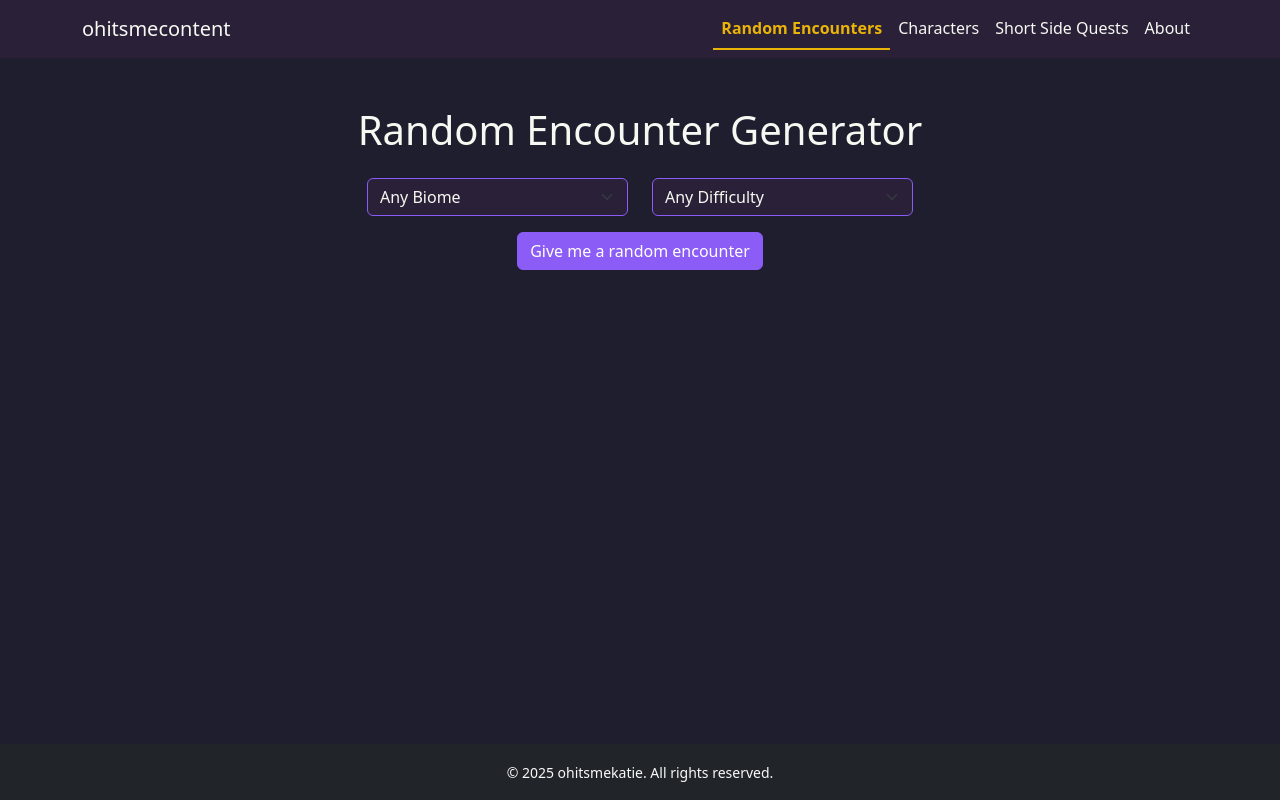
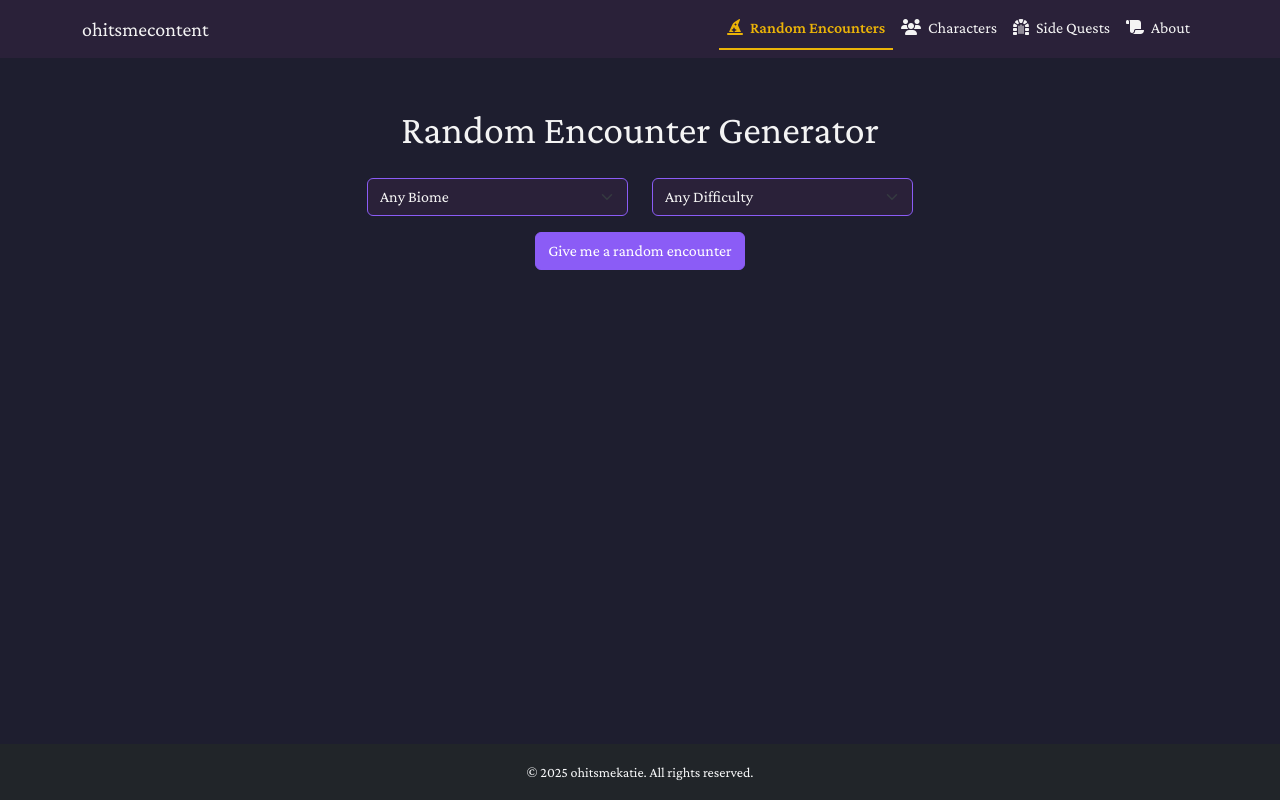
Before and after one commit to ohitsmekatie/ohitsmetables, a Flask app: page /random-encounters in a window 1280 px wide. Run offline with Flask 3, Linux system fonts and the light colour scheme.

Commit message:
update styles

```diff
--- a/app/templates/base.html
+++ b/app/templates/base.html
@@ -5,7 +5,9 @@
     <title>ohitsmekatie</title>
     <meta name="viewport" content="width=device-width, initial-scale=1">
     <link href="https://cdn.jsdelivr.net/npm/bootstrap@5.3.0/dist/css/bootstrap.min.css" rel="stylesheet">
-    <link rel="stylesheet" href="static/styles.css">
+    <link href="https://cdnjs.cloudflare.com/ajax/libs/font-awesome/6.5.0/css/all.min.css" rel="stylesheet">
+    <link href="https://fonts.googleapis.com/css2?family=Crimson+Pro:wght@400;600&display=swap" rel="stylesheet">
+    <link rel="stylesheet" href="/static/theme.css">
   </head>
   <body class="d-flex flex-column min-vh-100">
 
@@ -15,22 +17,14 @@
       <div class="container">
         <a class="navbar-brand" href="/">ohitsmecontent</a>
         <ul class="navbar-nav ms-auto">
-          <li class="nav-item">
-            <a class="nav-link {% if request.path == '/random-encounters' %}active{% endif %}" href="/random-encounters">Random Encounters</a>
-          </li>
-
-          <li class="nav-item">
-            <a class="nav-link {% if request.path == '/characters' %}active{% endif %}" href="/characters">Characters</a>
-          </li>
-
-          <li class="nav-item">
-            <a class="nav-link {% if request.path == '/quests' %}active{% endif %}" href="/quests">Short Side Quests</a>
-          </li>
-
-          <li class="nav-item">
-            <a class="nav-link {% if request.path == '/about' %}active{% endif %}" href="/about">About</a>
-          </li>
-
+          <li class="nav-item"><a class="nav-link {% if request.path == '/random-encounters' %}active{% endif %}" href="/random-encounters">
+            <i class="fas fa-hat-wizard me-1"></i> Random Encounters</a></li>
+          <li class="nav-item"><a class="nav-link {% if request.path == '/characters' %}active{% endif %}" href="/characters">
+            <i class="fas fa-users me-1"></i> Characters</a></li>
+          <li class="nav-item"><a class="nav-link {% if request.path == '/quests' %}active{% endif %}" href="/quests">
+            <i class="fas fa-dungeon me-1"></i> Side Quests</a></li>
+          <li class="nav-item"><a class="nav-link {% if request.path == '/about' %}active{% endif %}" href="/about">
+              <i class="fas fa-scroll me-1"></i> About</a></li>
         </ul>
       </div>
     </nav>
--- a/app/templates/random_encounters.html
+++ b/app/templates/random_encounters.html
@@ -10,6 +10,7 @@
           <option value="">Any Biome</option>
           <option value="Forest">Forest</option>
           <option value="Cave">Cave</option>
+          <option value="Town">Town</option>
         </select>
       </div>
       <div class="col-md-3">
@@ -23,7 +24,8 @@
     </div>
 
     <button id="getEncounter" class="btn btn-primary mb-4">Give me a random encounter</button>
-    <div id="encounterDisplay" class="alert alert-info d-none"></div>
+    <div id="encounterDisplay" class="encounter-card d-none mt-4"></div>
+
   </div>
 {% endblock %}
 
--- a/static/styles.css
+++ /dev/null
@@ -1,41 +0,0 @@
-body {
-    background-color: #1e1e2f;
-    color: #f8f8f2;
-  }
-
-  .navbar {
-    background-color: #2a2139 !important;
-  }
-
-  .nav-link,
-  .navbar-brand {
-    color: #f8f8f2 !important;
-  }
-
-  .nav-link.active {
-    color: #eab308 !important;
-    font-weight: bold;
-    border-bottom: 2px solid #eab308;
-  }
-
-  .btn-primary {
-    background-color: #8b5cf6;
-    border-color: #8b5cf6;
-  }
-
-  .btn-primary:hover {
-    background-color: #7c3aed;
-    border-color: #7c3aed;
-  }
-
-  .alert-info {
-    background-color: #2a2139;
-    border-color: #8b5cf6;
-    color: #f8f8f2;
-  }
-
-  select.form-select {
-    background-color: #2a2139;
-    color: #f8f8f2;
-    border: 1px solid #8b5cf6;
-  }
--- /dev/null
+++ b/static/theme.css
@@ -0,0 +1,66 @@
+/* === FANTASY THEME === */
+body {
+  background-color: #1e1e2f;
+  color: #f4f4f4;
+  font-family: 'Crimson Pro', serif;
+}
+
+.navbar {
+  background-color: #2a2139 !important;
+}
+
+.nav-link, .navbar-brand {
+  color: #f4f4f4 !important;
+}
+
+.nav-link.active {
+  color: #eab308 !important;
+  font-weight: bold;
+  border-bottom: 2px solid #eab308;
+}
+
+.btn-primary {
+  background-color: #8b5cf6;
+  border-color: #8b5cf6;
+  transition: all 0.3s ease;
+}
+
+.btn-primary:hover {
+  background-color: #a78bfa;
+  box-shadow: 0 0 12px #8b5cf6;
+}
+
+.alert-info {
+  background-color: #2a2139;
+  border-color: #8b5cf6;
+  color: #f4f4f4;
+}
+
+.card {
+  background-color: #2a2139;
+  border: 1px solid #8b5cf6;
+  border-radius: 12px;
+  padding: 1.5rem;
+  box-shadow: 0 4px 20px rgba(139, 92, 246, 0.4);
+}
+
+select.form-select {
+  background-color: #2a2139;
+  color: #f4f4f4;
+  border: 1px solid #8b5cf6;
+}
+
+.encounter-card {
+  background: url('https://www.transparenttextures.com/patterns/paper-fibers.png');
+  background-color: #f9f3e9;
+  color: #2a2139;
+  padding: 1.5rem;
+  border: 3px double #8b5cf6;
+  border-radius: 12px;
+  font-family: 'Crimson Pro', serif;
+  font-size: 1.2rem;
+  box-shadow: 0 4px 20px rgba(139, 92, 246, 0.4);
+  max-width: 600px;
+  margin: 0 auto;
+  transition: all 0.4s ease;
+}
```
Also changed, not shown: app/templates/landing.html (+4 -4 lines).
